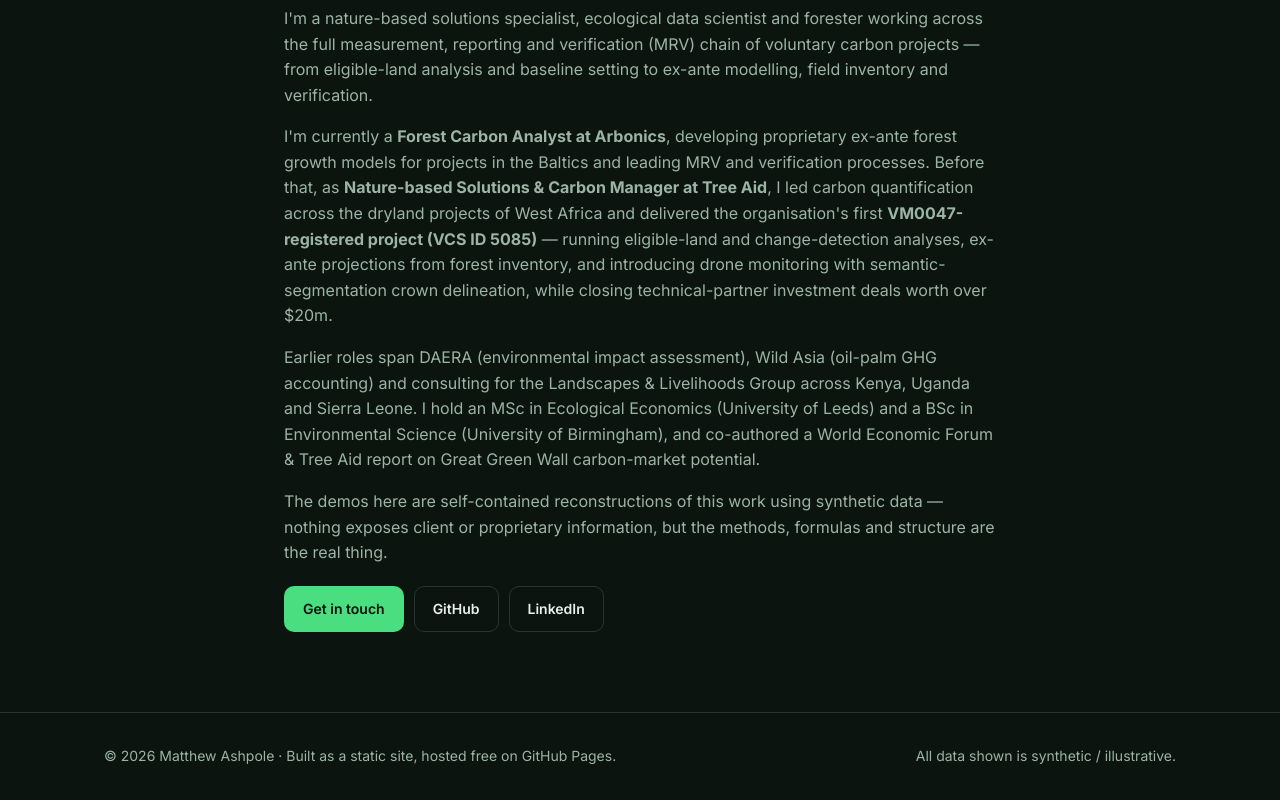
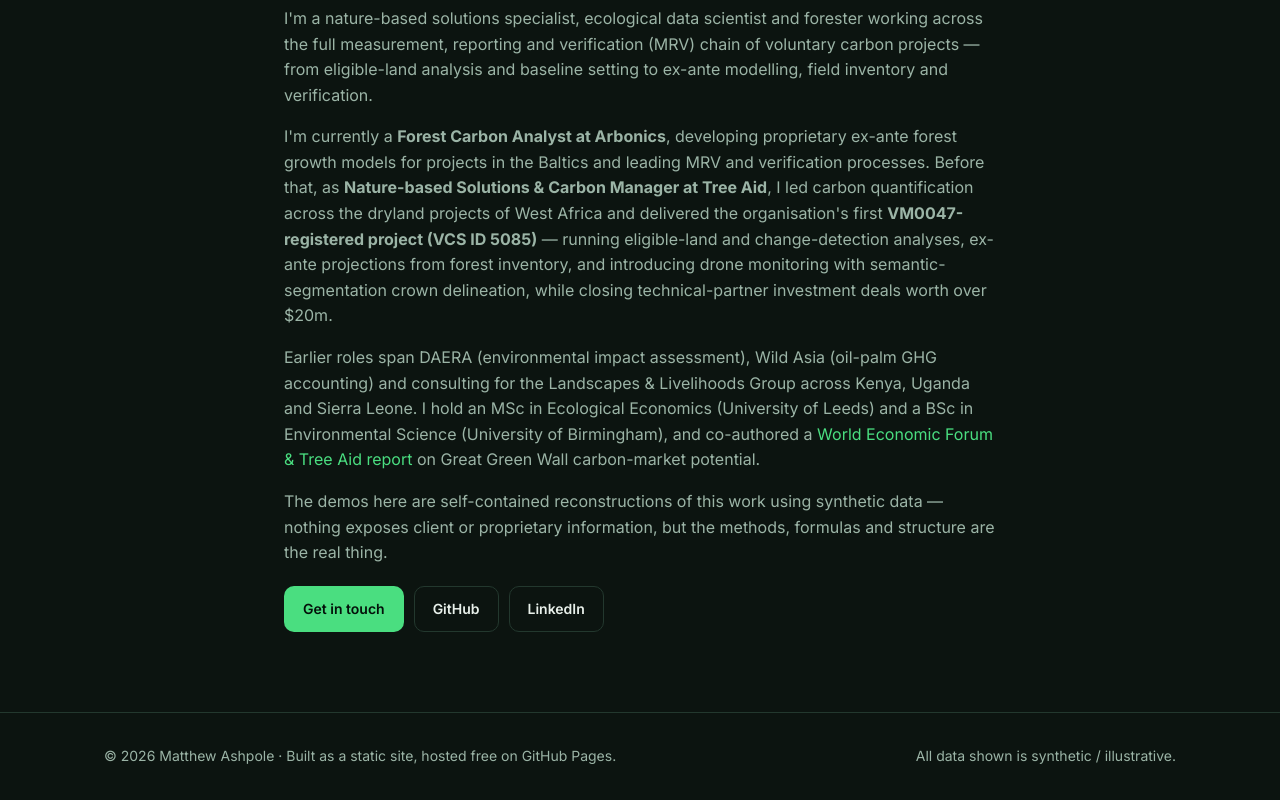
Before and after one commit to ashpolematthew-arbonics/portfolio, a plain HTML site: page index.html in a window 1280 px wide. Shown: the part 1715-2515 px from the top of the page. Drawn offline with Linux system fonts and the light colour scheme.

Commit message:
Link WEF/Tree Aid publication in About section

```diff
--- a/index.html
+++ b/index.html
@@ -98,7 +98,7 @@
         <h2>About</h2>
         <p class="muted">I'm a nature-based solutions specialist, ecological data scientist and forester working across the full measurement, reporting and verification (MRV) chain of voluntary carbon projects — from eligible-land analysis and baseline setting to ex-ante modelling, field inventory and verification.</p>
         <p class="muted">I'm currently a <strong>Forest Carbon Analyst at Arbonics</strong>, developing proprietary ex-ante forest growth models for projects in the Baltics and leading MRV and verification processes. Before that, as <strong>Nature-based Solutions &amp; Carbon Manager at Tree Aid</strong>, I led carbon quantification across the dryland projects of West Africa and delivered the organisation's first <strong>VM0047-registered project (VCS ID 5085)</strong> — running eligible-land and change-detection analyses, ex-ante projections from forest inventory, and introducing drone monitoring with semantic-segmentation crown delineation, while closing technical-partner investment deals worth over $20m.</p>
-        <p class="muted">Earlier roles span DAERA (environmental impact assessment), Wild Asia (oil-palm GHG accounting) and consulting for the Landscapes &amp; Livelihoods Group across Kenya, Uganda and Sierra Leone. I hold an MSc in Ecological Economics (University of Leeds) and a BSc in Environmental Science (University of Birmingham), and co-authored a World Economic Forum &amp; Tree Aid report on Great Green Wall carbon-market potential.</p>
+        <p class="muted">Earlier roles span DAERA (environmental impact assessment), Wild Asia (oil-palm GHG accounting) and consulting for the Landscapes &amp; Livelihoods Group across Kenya, Uganda and Sierra Leone. I hold an MSc in Ecological Economics (University of Leeds) and a BSc in Environmental Science (University of Birmingham), and co-authored a <a href="https://treeaid.org/wp-content/uploads/2026/01/report_realising_voluntary_carbon_market_sahelian.pdf?srsltid=AfmBOopRlZZ32UVC8usab6wZ2CTj3r050CoG203eO3UiUrRQAA5W1kiq" target="_blank" rel="noopener">World Economic Forum &amp; Tree Aid report</a> on Great Green Wall carbon-market potential.</p>
         <p class="muted">The demos here are self-contained reconstructions of this work using synthetic data — nothing exposes client or proprietary information, but the methods, formulas and structure are the real thing.</p>
         <div class="pill-row" style="margin-top:20px">
           <a class="btn btn-primary" href="mailto:ashpolematthew@gmail.com">Get in touch</a>
```
